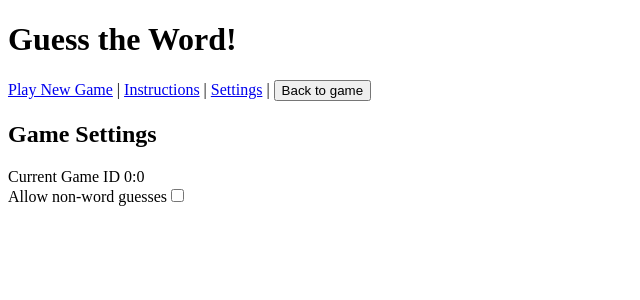
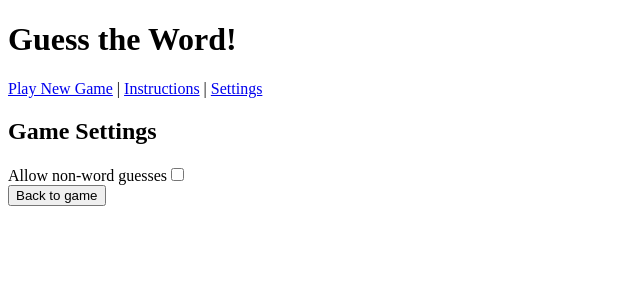
Before and after one commit to nbgraham/word-guessing, a React (Create React App) app: page /settings in a window 1280 px wide. Shown: the top 300 px of the page, without its empty margins (0-640 px from the left). Built offline with nearby package versions, Linux system fonts and the light colour scheme.

Commit message:
don't show back to game when in-game

```diff
--- a/src/App.tsx
+++ b/src/App.tsx
@@ -4,16 +4,13 @@ import { Play, PlayNew } from "./Play";
 import { Settings } from "./Settings";
 
 const App: React.FC = () => {
-  const navigate = useNavigate();
-
   return (
     <div className="App">
       <h1>Guess the Word!</h1>
       <nav>
         <Link to="/play/new">Play New Game</Link> |&nbsp;
         <Link to="/instructions">Instructions</Link> |&nbsp;
-        <Link to="/settings">Settings</Link> |&nbsp;
-        <button onClick={() => navigate(-1)}>Back to game</button>
+        <Link to="/settings">Settings</Link>
       </nav>
       <Routes>
         <Route path="/" element={<Navigate replace to="/play/new" />} />
@@ -27,6 +24,8 @@ const App: React.FC = () => {
 };
 
 const Instructions: React.FC = () => {
+  const navigate = useNavigate();
+
   return (
     <div>
       Guess the 5-letter word! <br />
@@ -36,6 +35,7 @@ const Instructions: React.FC = () => {
         <li>Yellow means the letter is in the word, but not in that spot</li>
         <li>No color means the letter is not in the word</li>
       </ul>
+      <button onClick={() => navigate(-1)}>Back to game</button>
     </div>
   );
 };
--- a/src/settings.tsx
+++ b/src/settings.tsx
@@ -1,25 +1,23 @@
+import { useNavigate } from "react-router-dom";
 import { Observable, useObservable } from "./observable";
 
 export const $allowNonWordGuesses = new Observable(false);
 
 export const Settings: React.FC = () => {
+  const navigate = useNavigate();
+
   const [allowNonWordGuesses, setAllowNonWordGuesses] =
     useObservable($allowNonWordGuesses);
-
-  const wordBankId = 0;
-  const answerId = 0;
 
   return (
     <div>
       <h2>Game Settings</h2>
-      <div>
-        Current Game ID {wordBankId}:{answerId}
-      </div>
       <Checkbox
         label="Allow non-word guesses"
         checked={allowNonWordGuesses}
         onChange={setAllowNonWordGuesses}
       />
+      <button onClick={() => navigate(-1)}>Back to game</button>
     </div>
   );
 };
```
